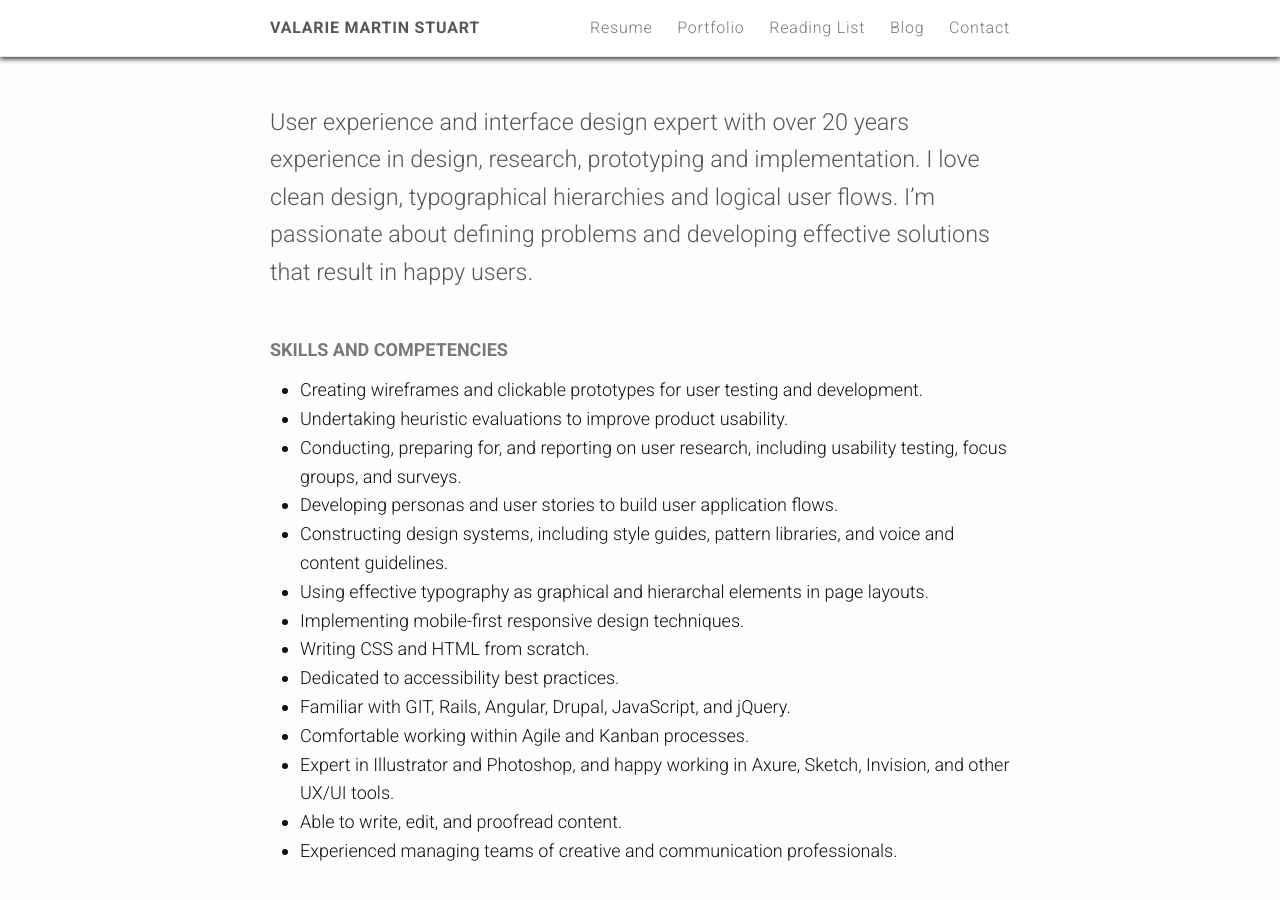
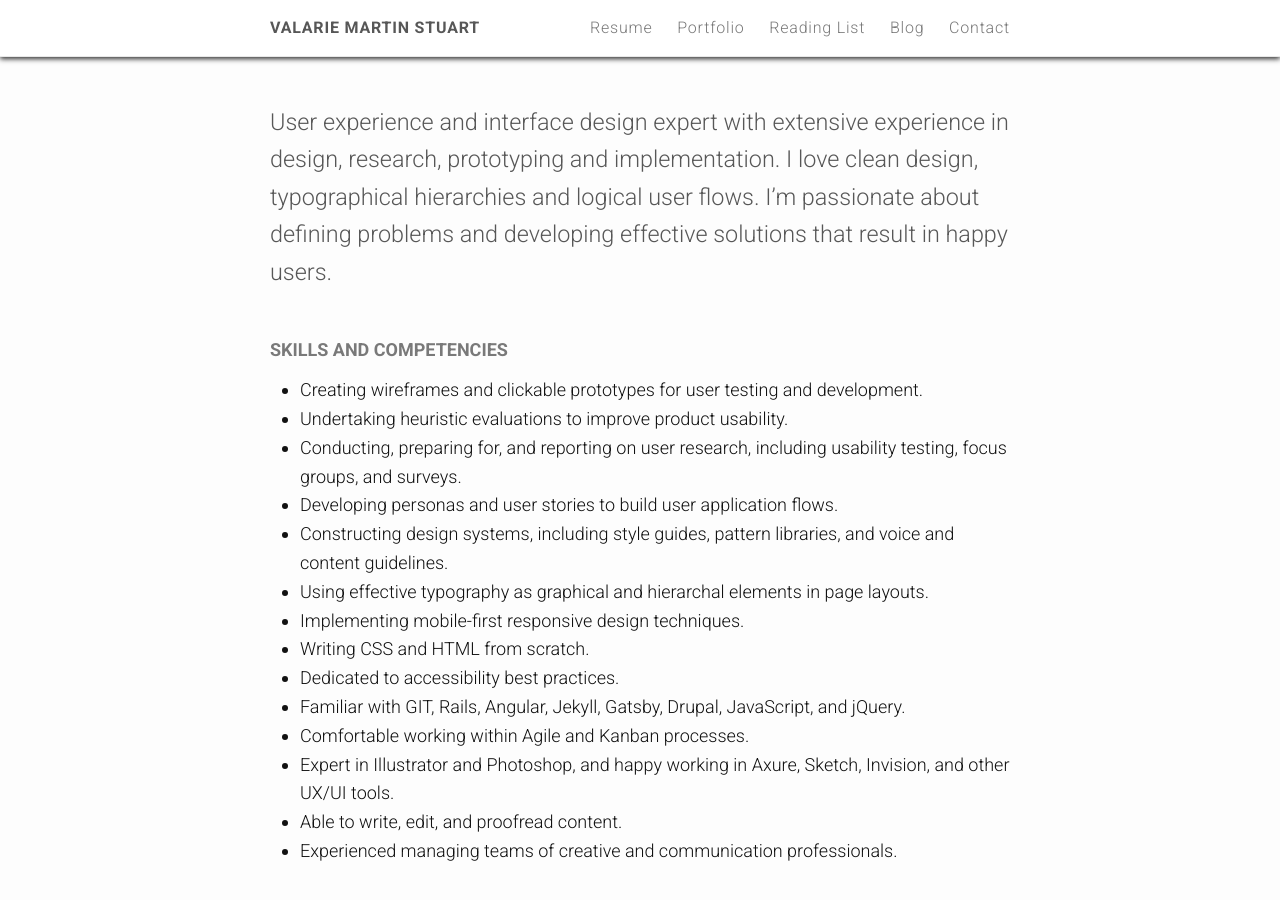
Before and after one commit to valariems/valariems.github.io, a Jekyll site: the page built from resume.md, in a window 1280 px wide and 900 px high. Built offline with Jekyll 4.4.1, drawn with Linux system fonts in a browser that asks for light colours; nearby versions of some CDN libraries.

Commit message:
Update resume.md

```diff
--- a/resume.md
+++ b/resume.md
@@ -5,7 +5,7 @@ permalink: /resume/
 order: 1
 ---
 
-User experience and interface design expert with over 20 years experience in design, research, prototyping and implementation. I love clean design, typographical hierarchies and logical user flows. I’m passionate about defining problems and developing effective solutions that result in happy users.
+User experience and interface design expert with extensive experience in design, research, prototyping and implementation. I love clean design, typographical hierarchies and logical user flows. I’m passionate about defining problems and developing effective solutions that result in happy users.
 
 ## Skills and competencies
 
@@ -18,7 +18,7 @@ User experience and interface design expert with over 20 years experience in des
   * Implementing mobile-first responsive design techniques.
   * Writing CSS and HTML from scratch.
   * Dedicated to accessibility best practices.
-  * Familiar with GIT, Rails, Angular, Drupal, JavaScript, and jQuery.
+  * Familiar with GIT, Rails, Angular, Jekyll, Gatsby, Drupal, JavaScript, and jQuery.
   * Comfortable working within Agile and Kanban processes.
   * Expert in Illustrator and Photoshop, and happy working in Axure, Sketch, Invision, and other UX/UI tools.
   * Able to write, edit, and proofread content.
```
